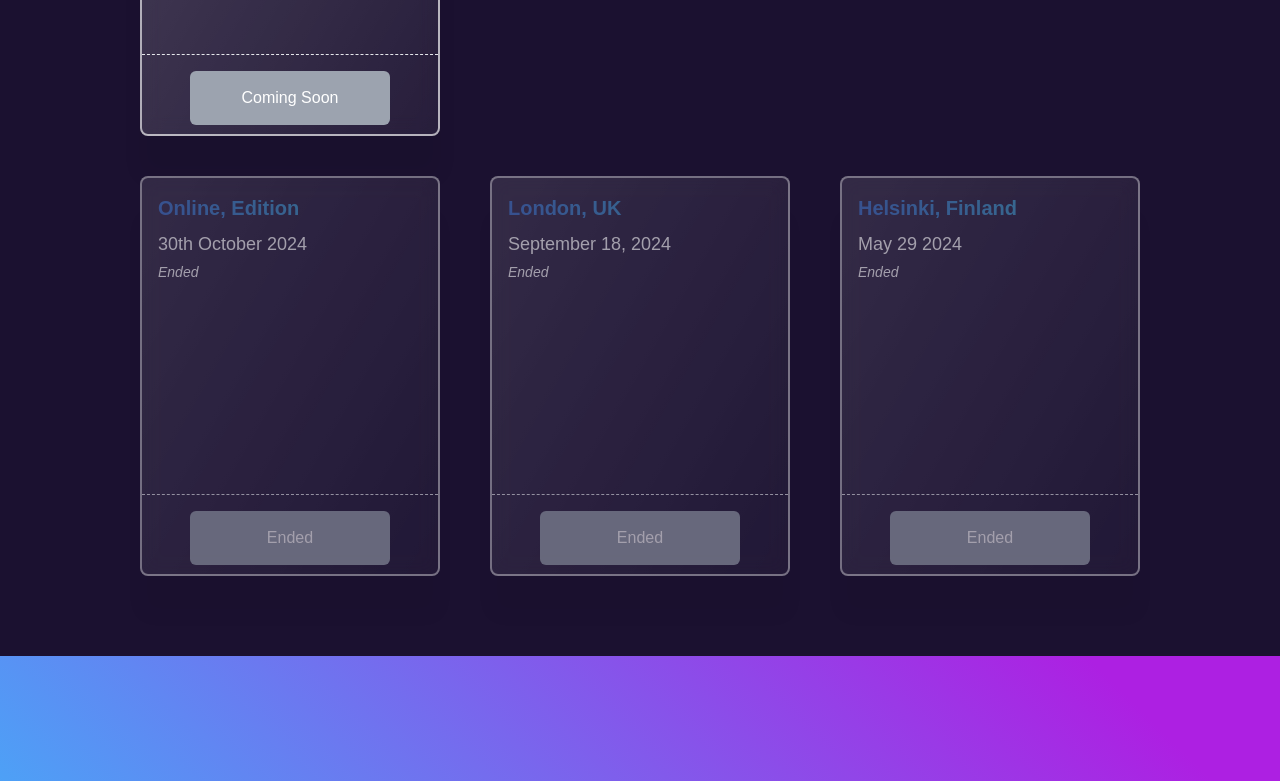
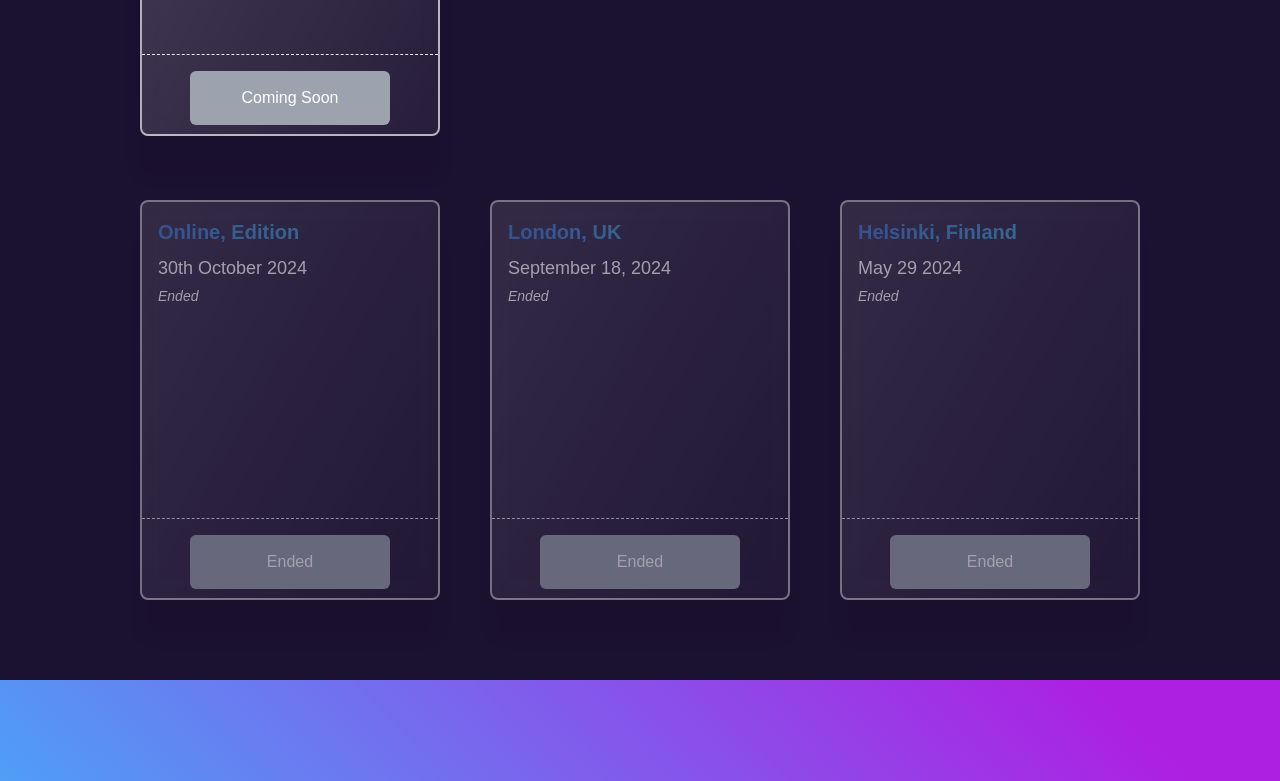
Before and after one commit to asyncapi/conference-website, a Next.js app: page / in a window 1280 px wide. Shown: the part 6110-6891 px from the top of the page. Built offline with nearby package versions, Linux system fonts and the light colour scheme.

Commit message:
increased spacing

```diff
--- a/pages/index.js
+++ b/pages/index.js
@@ -211,16 +211,20 @@ export default function Home() {
             </Paragraph>
           </div>
           {/* Upcoming Events */}
-          <div className="w-[1000px] lg:w-full mt-10 flex justify-between lg:flex-col">
+          <div className="w-[1000px] lg:w-full mt-10 flex flex-col gap-16">
+            {/* Upcoming Events */}
+            <div className="flex justify-between lg:flex-col space-x-6 lg:space-x-0">
               {upcomingCities.map((city) => (
                 <TicketCards key={city.name} city={city} className="lg:mt-10" />
               ))}
             </div>
 
-          <div className="w-[1000px] lg:w-full mt-10 flex justify-between lg:flex-col">
+            {/* Past Events */}
+            <div className="flex justify-between lg:flex-col space-x-6 lg:space-x-0">
               {pastCities.map((city) => (
                 <TicketCards key={city.name} city={city} className="lg:mt-10" />
               ))}
+            </div>
           </div>
         </div>
       </div>
```
Lines whose indentation alone changed are shown as unchanged.
